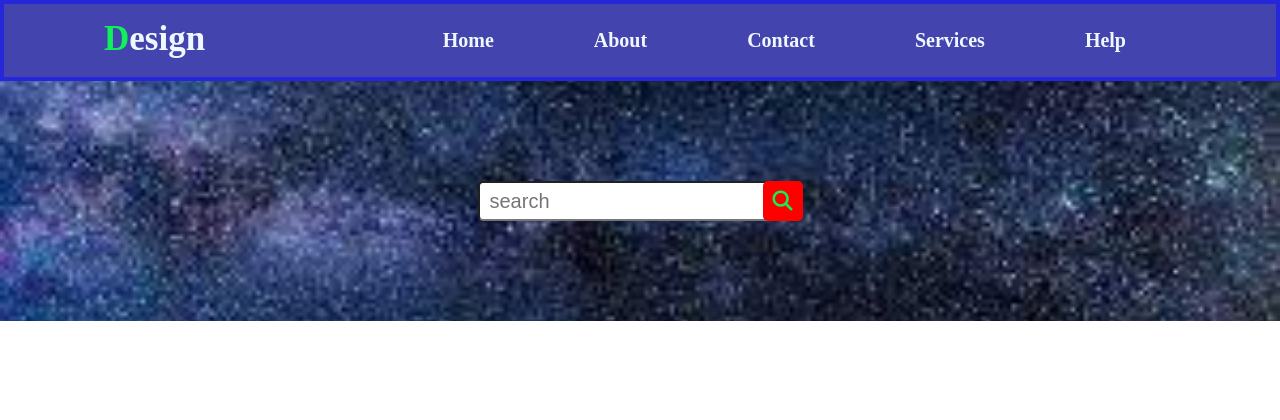
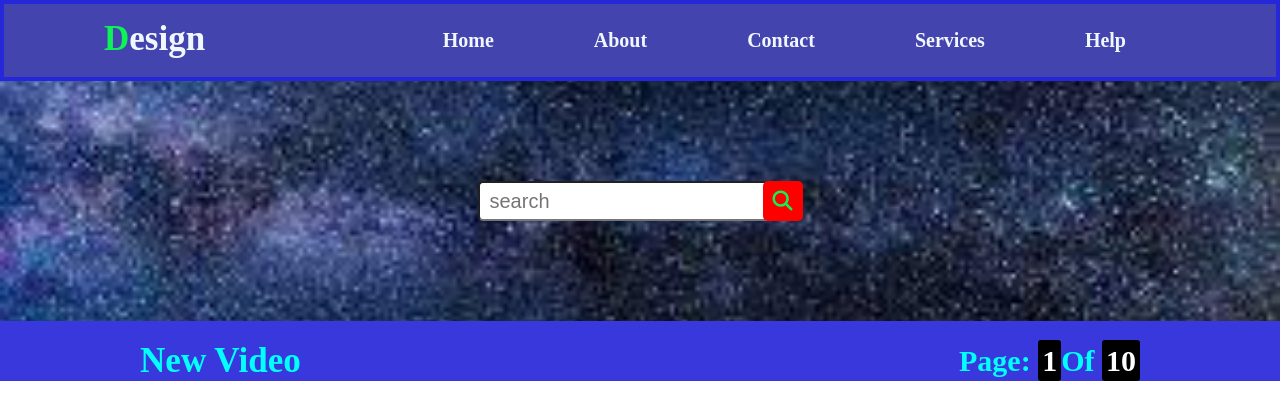
Before and after one commit to Jahangir915/designtow, a plain HTML site: page index.html in a window 1280 px wide. Drawn offline with Linux system fonts and the light colour scheme.

Commit message:
3complet

```diff
--- a/index.html
+++ b/index.html
@@ -33,6 +33,20 @@
           </div>
      </div>
      </header>
+     <!-- main -->
+     <main>
+          <div class="cprent">
+               <div class="h4h3">
+               <div class="h3c">
+                    <h3>New Video</h3>
+               </div>
+               <div class="h4c">
+                    <h4>Page: <span>1</span>Of <span>10</span></h4>
+
+               </div>
+          </div>
+     </div>
+     </main>
 
 
 </body>
--- a/style.css
+++ b/style.css
@@ -74,3 +74,39 @@ header{
      font-size: 20px;
      padding: 5px 10px;
 }
+/* main */
+main{
+     background-color: rgb(56, 56, 221);
+}
+.cprent{
+     width: 1000px;
+     /* border: 1px solid red; */
+     margin: auto;
+     padding-top: 20px;
+
+}
+.h4h3{
+     display: flex;
+     justify-content: space-between;
+     align-items: center;
+
+}
+.h3c{
+     color: aqua;
+     font-size: 30px;
+     font-weight: bold;
+
+}
+.h4c{
+     color: aqua;
+     font-size: 30px;
+     font-weight: bold;
+}
+.h4c span{
+     color: rgb(255, 255, 255);
+     background-color: black;
+     padding: 4px;
+     border-radius: 3px;
+     font-size: 30px;
+     font-weight: bold;
+}
```
